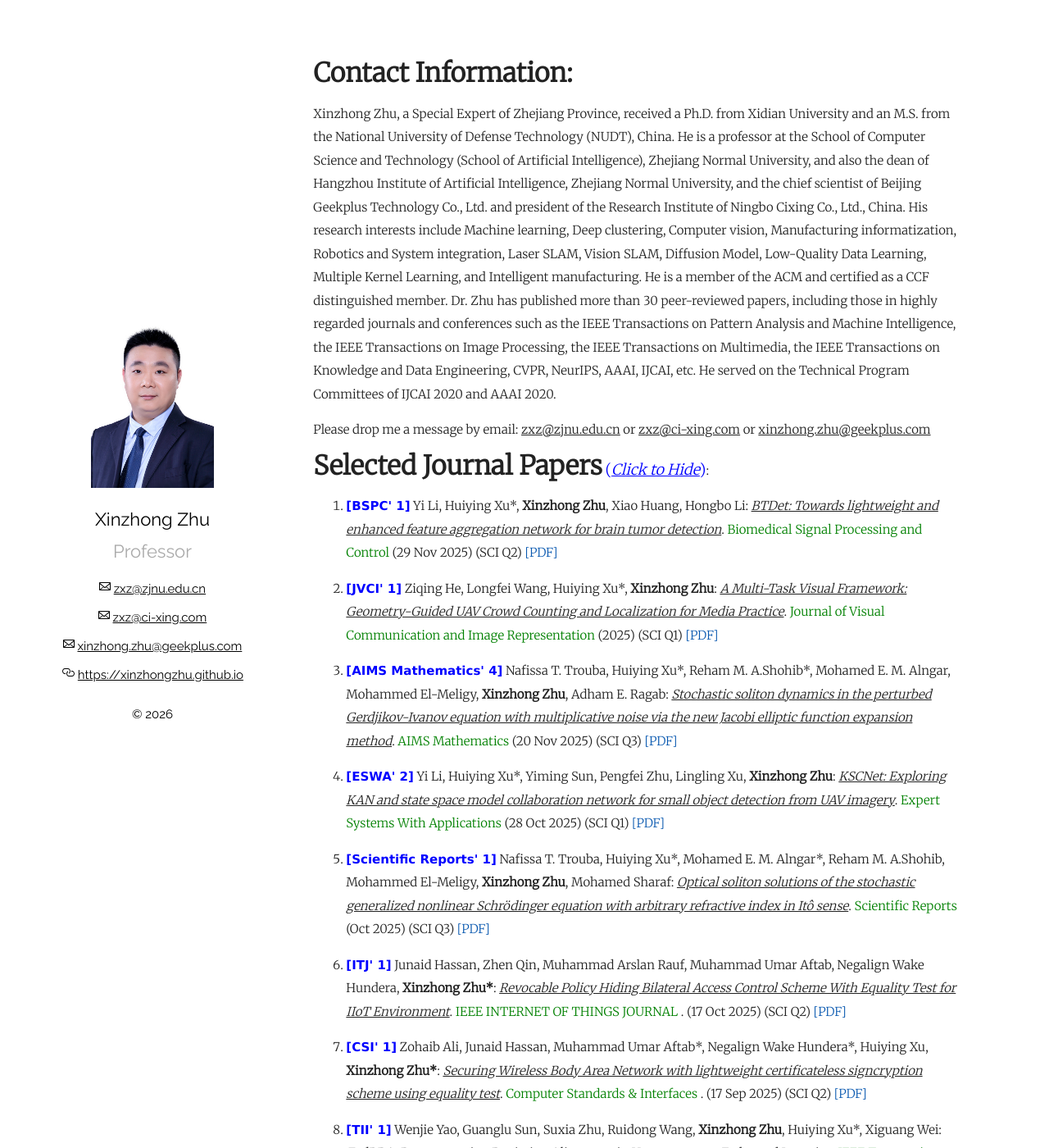
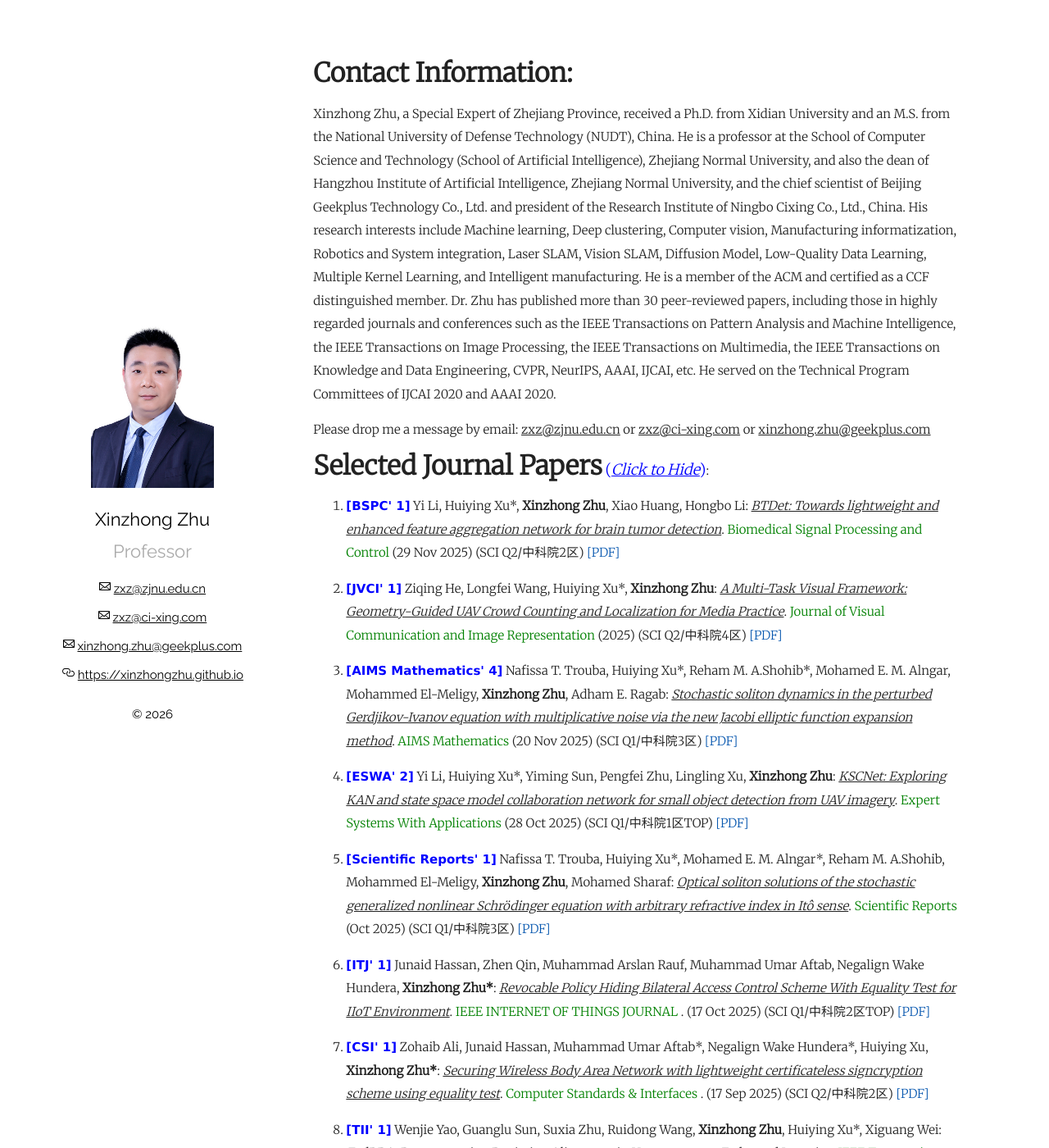
Before and after one commit to xinzhongzhu/xinzhongzhu.github.io, a Jekyll site: the page built from index.md, in a window 1280 px wide and 1400 px high. Shown: the whole window at 82% size. Built offline with Jekyll 4.4.1, drawn with Linux system fonts in a browser that asks for light colours.

Commit message:
Update index.md

```diff
--- a/index.md
+++ b/index.md
@@ -16,19 +16,19 @@ Please drop me a message by email: <u>zxz@zjnu.edu.cn</u> or <u>zxz@ci-xing.com<
   <p>
   <ol>
 
- <p style="margin-top: 8px;"><li><font face="verdana" color="blue"><b>[BSPC' 1]</b></font> Yi Li, Huiying Xu*, <b>Xinzhong Zhu</b>, Xiao Huang, Hongbo Li: <i><u>BTDet: Towards lightweight and enhanced feature aggregation network for brain tumor detection</u></i>. <font color="green">Biomedical Signal Processing and Control</font> (29 Nov 2025) (SCI Q2) <a href = "https://xinzhongzhu.github.io/document/BTDet-BSPC.pdf">[PDF]</a></li></p>
+ <p style="margin-top: 8px;"><li><font face="verdana" color="blue"><b>[BSPC' 1]</b></font> Yi Li, Huiying Xu*, <b>Xinzhong Zhu</b>, Xiao Huang, Hongbo Li: <i><u>BTDet: Towards lightweight and enhanced feature aggregation network for brain tumor detection</u></i>. <font color="green">Biomedical Signal Processing and Control</font> (29 Nov 2025) (SCI Q2/中科院2区) <a href = "https://xinzhongzhu.github.io/document/BTDet-BSPC.pdf">[PDF]</a></li></p>
 
- <p style="margin-top: 8px;"><li><font face="verdana" color="blue"><b>[JVCI' 1]</b></font> Ziqing He, Longfei Wang, Huiying Xu*, <b>Xinzhong Zhu</b>: <i><u>A Multi-Task Visual Framework: Geometry-Guided UAV Crowd Counting and Localization for Media Practice</u></i>. <font color="green">Journal of Visual Communication and Image Representation</font>  (2025) (SCI Q1) <a href = "https://xinzhongzhu.github.io/document/Media Practice_JVCI.pdf">[PDF]</a></li></p>
+ <p style="margin-top: 8px;"><li><font face="verdana" color="blue"><b>[JVCI' 1]</b></font> Ziqing He, Longfei Wang, Huiying Xu*, <b>Xinzhong Zhu</b>: <i><u>A Multi-Task Visual Framework: Geometry-Guided UAV Crowd Counting and Localization for Media Practice</u></i>. <font color="green">Journal of Visual Communication and Image Representation</font>  (2025) (SCI Q2/中科院4区) <a href = "https://xinzhongzhu.github.io/document/Media Practice_JVCI.pdf">[PDF]</a></li></p>
 
- <p style="margin-top: 8px;"><li><font face="verdana" color="blue"><b>[AIMS Mathematics' 4]</b></font> Nafissa T. Trouba, Huiying Xu*, Reham M. A.Shohib*, Mohamed E. M. Alngar,  Mohammed El-Meligy, <b>Xinzhong Zhu</b>, Adham E. Ragab: <i><u>Stochastic soliton dynamics in the perturbed Gerdjikov-Ivanov equation with multiplicative noise via the new Jacobi elliptic function expansion method</u></i>. <font color="green">AIMS Mathematics</font>  (20 Nov 2025) (SCI Q3) <a href = "https://xinzhongzhu.github.io/document/Stochastic soliton dynamics.pdf">[PDF]</a></li></p>
+ <p style="margin-top: 8px;"><li><font face="verdana" color="blue"><b>[AIMS Mathematics' 4]</b></font> Nafissa T. Trouba, Huiying Xu*, Reham M. A.Shohib*, Mohamed E. M. Alngar,  Mohammed El-Meligy, <b>Xinzhong Zhu</b>, Adham E. Ragab: <i><u>Stochastic soliton dynamics in the perturbed Gerdjikov-Ivanov equation with multiplicative noise via the new Jacobi elliptic function expansion method</u></i>. <font color="green">AIMS Mathematics</font>  (20 Nov 2025) (SCI Q1/中科院3区) <a href = "https://xinzhongzhu.github.io/document/Stochastic soliton dynamics.pdf">[PDF]</a></li></p>
 
- <p style="margin-top: 8px;"><li><font face="verdana" color="blue"><b>[ESWA' 2]</b></font> Yi Li, Huiying Xu*, Yiming Sun, Pengfei Zhu, Lingling Xu, <b>Xinzhong Zhu</b>: <i><u>KSCNet: Exploring KAN and state space model collaboration network for small object detection from UAV imagery</u></i>. <font color="green">Expert Systems With Applications</font>  (28 Oct 2025) (SCI Q1) <a href = "https://xinzhongzhu.github.io/document/KSCNet.pdf">[PDF]</a></li></p>
+ <p style="margin-top: 8px;"><li><font face="verdana" color="blue"><b>[ESWA' 2]</b></font> Yi Li, Huiying Xu*, Yiming Sun, Pengfei Zhu, Lingling Xu, <b>Xinzhong Zhu</b>: <i><u>KSCNet: Exploring KAN and state space model collaboration network for small object detection from UAV imagery</u></i>. <font color="green">Expert Systems With Applications</font>  (28 Oct 2025) (SCI Q1/中科院1区TOP) <a href = "https://xinzhongzhu.github.io/document/KSCNet.pdf">[PDF]</a></li></p>
 
- <p style="margin-top: 8px;"><li><font face="verdana" color="blue"><b>[Scientific Reports' 1]</b></font> Nafissa T. Trouba, Huiying Xu*, Mohamed E. M. Alngar*, Reham M. A.Shohib,  Mohammed El-Meligy, <b>Xinzhong Zhu</b>, Mohamed Sharaf: <i><u>Optical soliton solutions of the stochastic generalized nonlinear Schrödinger equation with arbitrary refractive index in Itô sense</u></i>. <font color="green">Scientific Reports</font>  (Oct 2025) (SCI Q3) <a href = "https://xinzhongzhu.github.io/document/Optical soliton solutions.pdf">[PDF]</a></li></p>
+ <p style="margin-top: 8px;"><li><font face="verdana" color="blue"><b>[Scientific Reports' 1]</b></font> Nafissa T. Trouba, Huiying Xu*, Mohamed E. M. Alngar*, Reham M. A.Shohib,  Mohammed El-Meligy, <b>Xinzhong Zhu</b>, Mohamed Sharaf: <i><u>Optical soliton solutions of the stochastic generalized nonlinear Schrödinger equation with arbitrary refractive index in Itô sense</u></i>. <font color="green">Scientific Reports</font>  (Oct 2025) (SCI Q1/中科院3区) <a href = "https://xinzhongzhu.github.io/document/Optical soliton solutions.pdf">[PDF]</a></li></p>
 
- <p style="margin-top: 8px;"><li><font face="verdana" color="blue"><b>[ITJ' 1]</b></font> Junaid Hassan, Zhen Qin, Muhammad Arslan Rauf, Muhammad Umar Aftab, Negalign Wake Hundera, <b>Xinzhong Zhu*</b>: <i><u>Revocable Policy Hiding Bilateral Access Control Scheme With Equality Test for IIoT Environment</u></i>. <font color="green"> IEEE INTERNET OF THINGS JOURNAL </font> . (17 Oct 2025) (SCI Q2) <a href = "https://xinzhongzhu.github.io/document/RBAC-ET.pdf">[PDF]</a></li></p>
+ <p style="margin-top: 8px;"><li><font face="verdana" color="blue"><b>[ITJ' 1]</b></font> Junaid Hassan, Zhen Qin, Muhammad Arslan Rauf, Muhammad Umar Aftab, Negalign Wake Hundera, <b>Xinzhong Zhu*</b>: <i><u>Revocable Policy Hiding Bilateral Access Control Scheme With Equality Test for IIoT Environment</u></i>. <font color="green"> IEEE INTERNET OF THINGS JOURNAL </font> . (17 Oct 2025) (SCI Q1/中科院2区TOP) <a href = "https://xinzhongzhu.github.io/document/RBAC-ET.pdf">[PDF]</a></li></p>
 
- <p style="margin-top: 8px;"><li><font face="verdana" color="blue"><b>[CSI' 1]</b></font> Zohaib Ali, Junaid Hassan, Muhammad Umar Aftab*, Negalign Wake Hundera*, Huiying Xu, <b>Xinzhong Zhu*</b>: <i><u>Securing Wireless Body Area Network with lightweight certificateless signcryption scheme using equality test</u></i>. <font color="green"> Computer Standards & Interfaces </font> . (17 Sep 2025) (SCI Q2) <a href = "https://xinzhongzhu.github.io/document/Securing Wireless Body.pdf">[PDF]</a></li></p>
+ <p style="margin-top: 8px;"><li><font face="verdana" color="blue"><b>[CSI' 1]</b></font> Zohaib Ali, Junaid Hassan, Muhammad Umar Aftab*, Negalign Wake Hundera*, Huiying Xu, <b>Xinzhong Zhu*</b>: <i><u>Securing Wireless Body Area Network with lightweight certificateless signcryption scheme using equality test</u></i>. <font color="green"> Computer Standards & Interfaces </font> . (17 Sep 2025) (SCI Q2/中科院2区) <a href = "https://xinzhongzhu.github.io/document/Securing Wireless Body.pdf">[PDF]</a></li></p>
 
  <p style="margin-top: 8px;"><li><font face="verdana" color="blue"><b>[TII' 1]</b></font> Wenjie Yao, Guanglu Sun, Suxia Zhu, Ruidong Wang, <b>Xinzhong Zhu</b>, Huiying Xu*, Xiguang Wei: <i><u>FedRDA: Representation Deviation Alignment in Heterogeneous Federated Learning</u></i>. <font color="green"> IEEE Transactions on Industrial Informatics</font> . (Nov 2025) (SCI Q1) <a href = "https://xinzhongzhu.github.io/document/FedRDA.pdf">[PDF]</a></li></p>
 
```
